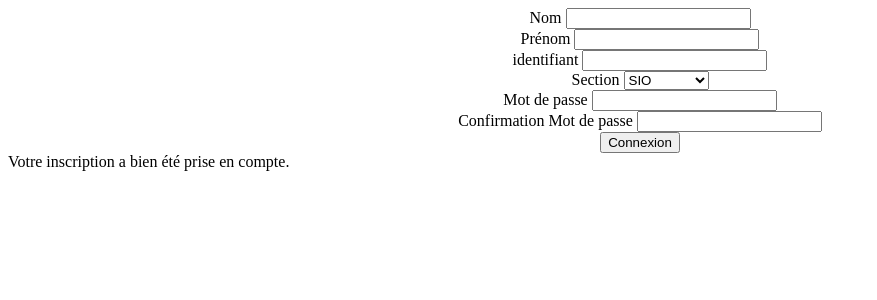
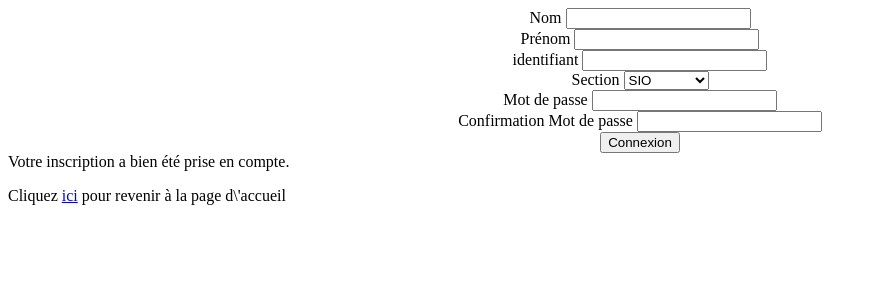
Before and after one commit to DiallAbdoulaye/PPE2, a PHP site: page /form.php in a window 1280 px wide. Shown: the top 300 px of the page, without its empty margins (0-877 px from the left). Run offline with PHP 8.4, Linux system fonts and the light colour scheme.

Commit message:
Update form.php

```diff
--- a/form.php
+++ b/form.php
@@ -66,6 +66,8 @@ else{
 
 
 ?>
+	<p>Cliquez <a href="./index.php">ici</a> pour revenir à la page d\'accueil</p>
+
 
 </body>
 </html>
```
